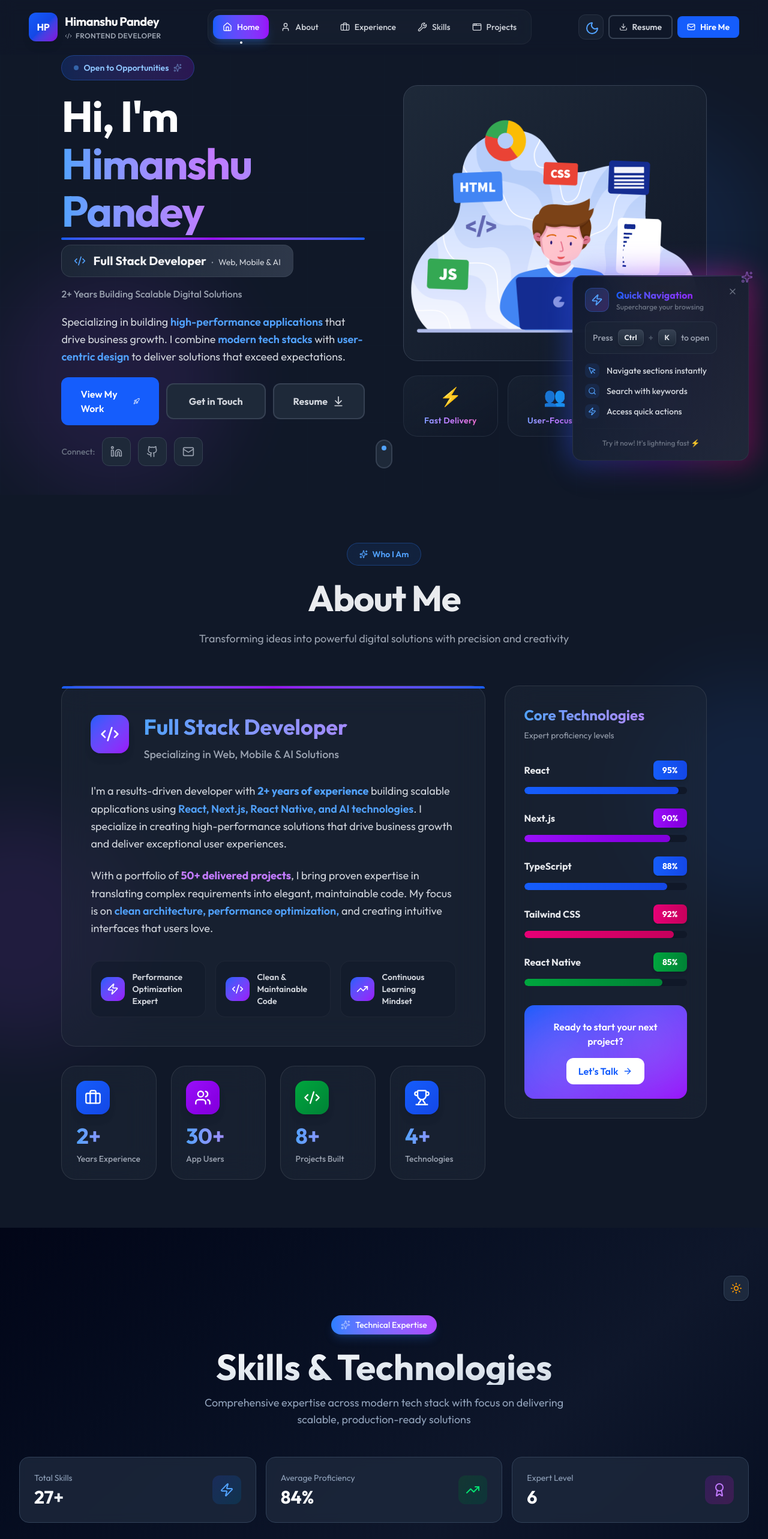
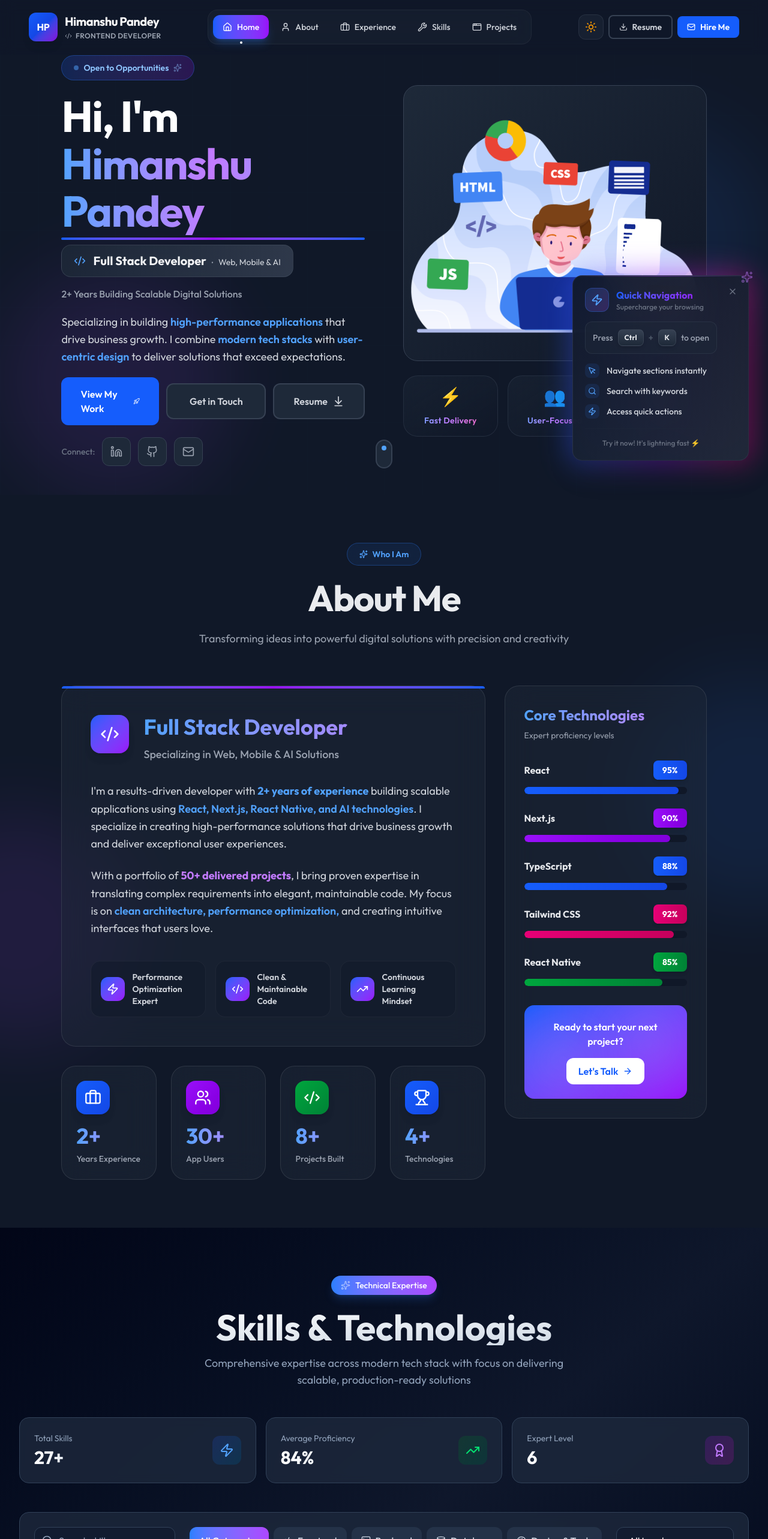
Before and after one commit to himanshudkp/portfolio-website, a Next.js app: page / in a window 1280 px wide. Shown: the top 2566 px of the page at 60% size. Built offline with nearby package versions, Linux system fonts and the light colour scheme; a web font is replaced by a local one.

Commit message:
updated cmd palette

```diff
--- a/src/components/CMDHintFooter.tsx
+++ b/src/components/CMDHintFooter.tsx
@@ -1,27 +1,16 @@
 "use client";
-import { getPlatform } from "@/utils";
-import { Command, Sparkles, Zap } from "lucide-react";
+import { Command, Zap } from "lucide-react";
 import { useTheme } from "@/hooks/useTheme";
-import { cn } from "@/utils";
+import { cn, getModifierKey } from "@/utils";
 
 export const CMDHintFooter = () => {
   const { isDark } = useTheme();
 
   return (
     <div className="relative group">
-      {/* Animated glow effect */}
       <div
         className={cn(
-          "absolute -inset-0.5 rounded-2xl blur-lg opacity-0 group-hover:opacity-100 transition-opacity duration-500",
-          isDark
-            ? "bg-gradient-to-r from-blue-600 via-purple-600 to-pink-600"
-            : "bg-gradient-to-r from-blue-400 via-purple-400 to-pink-400"
-        )}
-      />
-
-      <div
-        className={cn(
-          "relative flex items-center gap-3 rounded-2xl border backdrop-blur-xl px-5 py-3 shadow-lg transition-all duration-300 hover:scale-105 hover:shadow-xl",
+          "relative flex items-center gap-3 rounded-2xl border backdrop-blur-xl px-5 py-3",
           isDark
             ? "border-gray-700/50 bg-gradient-to-r from-gray-800/90 to-gray-900/90"
             : "border-gray-200/50 bg-gradient-to-r from-white/90 to-gray-50/90"
@@ -29,12 +18,12 @@ export const CMDHintFooter = () => {
       >
         {/* Icon with pulse effect */}
         <div className="relative">
-          <div
+          {/* <div
             className={cn(
               "absolute inset-0 rounded-lg blur-md animate-pulse",
               isDark ? "bg-blue-500/30" : "bg-blue-400/30"
             )}
-          />
+          /> */}
           <div
             className={cn(
               "relative flex items-center justify-center w-9 h-9 rounded-lg transition-colors",
@@ -73,7 +62,7 @@ export const CMDHintFooter = () => {
                   : "bg-gradient-to-b from-white to-gray-100 border-gray-300/50 text-gray-700 shadow-gray-300/50"
               )}
             >
-              {getPlatform() === "mac" ? "⌘" : "Ctrl"}
+              {getModifierKey}
             </kbd>
 
             <span
@@ -119,14 +108,6 @@ export const CMDHintFooter = () => {
             Quick Navigation
           </span>
         </div>
-
-        {/* Decorative sparkle */}
-        <Sparkles
-          className={cn(
-            "absolute -top-1 -right-1 h-4 w-4 animate-pulse",
-            isDark ? "text-purple-400" : "text-purple-500"
-          )}
-        />
       </div>
     </div>
   );
--- a/src/components/CMDIndicator.tsx
+++ b/src/components/CMDIndicator.tsx
@@ -1,6 +1,6 @@
 "use client";
 import { useState, useEffect, useCallback } from "react";
-import { getPlatform, cn } from "@/utils";
+import { cn, getModifierKey } from "@/utils";
 import { X, Sparkles, Zap, Search, MousePointer } from "lucide-react";
 import { useTheme } from "@/hooks/useTheme";
 import { useLocalStorage } from "@/hooks/useLocalStorage";
@@ -141,7 +141,7 @@ export const CMDIndicator = () => {
                   : "bg-gradient-to-b from-white to-gray-100 border-gray-300/50 text-gray-700"
               )}
             >
-              {getPlatform() === "mac" ? "⌘" : "Ctrl"}
+              {getModifierKey}
             </kbd>
             <span
               className={cn(
--- a/src/components/CMDPalette.tsx
+++ b/src/components/CMDPalette.tsx
@@ -343,7 +343,7 @@ export const CMDPalette = () => {
         </div>
 
         {/* Enhanced Keyboard Shortcut Hint */}
-        <div
+        {/* <div
           className={cn(
             "mt-6 text-center text-sm font-medium backdrop-blur-sm rounded-full inline-flex items-center gap-2 mx-auto px-4 py-2",
             isDark
@@ -378,7 +378,7 @@ export const CMDPalette = () => {
             K
           </kbd>
           <span>anytime</span>
-        </div>
+        </div> */}
       </div>
     </div>
   );
--- a/src/contexts/ThemeContext.tsx
+++ b/src/contexts/ThemeContext.tsx
@@ -1,6 +1,6 @@
 "use client";
 import { useLocalStorage } from "@/hooks/useLocalStorage";
-import { createContext, useEffect, useState, ReactNode } from "react";
+import { createContext, ReactNode } from "react";
 
 interface ThemeContextType {
   isDark: boolean;
@@ -13,20 +13,10 @@ export const ThemeContext = createContext<ThemeContextType | undefined>(
 
 export function ThemeProvider({ children }: { children: ReactNode }) {
   const [isDark, setIsDark] = useLocalStorage<boolean>("dark-theme", true);
-  const [mounted, setMounted] = useState(false);
-
-  useEffect(() => {
-    setMounted(true);
-    setIsDark(isDark === true ? true : false);
-  }, []);
 
   const toggleTheme = () => {
     setIsDark((prev) => !prev);
   };
-
-  if (!mounted) {
-    return null;
-  }
 
   return (
     <ThemeContext.Provider value={{ isDark, toggleTheme }}>
--- a/src/data/index.ts
+++ b/src/data/index.ts
@@ -563,4 +563,4 @@ export const EDUCATION: Education[] = [
   },
 ];
 
-export const EMAIL = "your.email@example.com"; // Your actual email address
+export const EMAIL = "himanshudkp@gmail.com"; // Your actual email address
--- a/src/sections/Header.tsx
+++ b/src/sections/Header.tsx
@@ -129,26 +129,13 @@ function ThemeToggle({ isDark, toggleTheme }: ThemeToggleProps) {
           ? "bg-gray-800/60 hover:bg-gray-700/80 border border-gray-700/50"
           : "bg-white/60 hover:bg-gray-50 border border-gray-200/60"
       )}
-      aria-label="Toggle theme"
+      aria-label="Toggle dark mode"
     >
-      <div className="relative h-5 w-5">
-        <Sun
-          className={cn(
-            "absolute inset-0 transition-all duration-300",
-            isDark
-              ? "rotate-90 scale-0 opacity-0"
-              : "rotate-0 scale-100 opacity-100 text-amber-500"
-          )}
-        />
-        <Moon
-          className={cn(
-            "absolute inset-0 transition-all duration-300",
-            isDark
-              ? "rotate-0 scale-100 opacity-100 text-blue-400"
-              : "-rotate-90 scale-0 opacity-0"
-          )}
-        />
-      </div>
+      {isDark ? (
+        <Sun className="h-5 w-5 text-amber-500 group-hover:rotate-180 transition-transform duration-500" />
+      ) : (
+        <Moon className="h-5 w-5 text-slate-600 group-hover:-rotate-12 transition-transform duration-500" />
+      )}
     </button>
   );
 }
@@ -266,15 +253,6 @@ function MobileMenu({
     onLinkClick(linkName);
   };
 
-  const iconMap = {
-    Home: House,
-    About: User,
-    Experience: Briefcase,
-    Skills: Wrench,
-    Projects: AppWindow,
-    Contact: Mail,
-  };
-
   return (
     <div
       className={cn(
@@ -288,7 +266,7 @@ function MobileMenu({
       <div className="px-4 py-6 sm:px-6">
         <ul className="mb-6 flex flex-col gap-2">
           {links.map((link) => {
-            const Icon = iconMap[link.name as keyof typeof iconMap];
+            const Icon = link.icon;
             const isSelected = selectedLink === link.name;
 
             return (
--- a/src/sections/Hero.tsx
+++ b/src/sections/Hero.tsx
@@ -16,10 +16,14 @@ import { SOCIAL_LINKS, TOP_5_TECH_STACK } from "@/data";
 
 const Lottie = dynamic(() => import("lottie-react"), {
   ssr: false,
+  loading: () => (
+    <div className="w-16 h-16 border-4 border-t-transparent border-gray-300 rounded-full animate-spin"></div>
+  ),
 });
 
-export default function Animation() {
+const Animation = () => {
   const [animationData, setAnimationData] = useState<object | null>(null);
+  const { isDark } = useTheme();
 
   useEffect(() => {
     import("@/data/web_dev.json").then((data) => {
@@ -32,16 +36,23 @@ export default function Animation() {
   }
 
   return (
+    <div
+      className={cn(
+        "relative overflow-hidden justify-center items-center flex rounded-3xl transition-all duration-300 hover:shadow-2xl w-auto h-115 pt-10",
+        isDark
+          ? "bg-gradient-to-br from-gray-800 to-gray-900 border border-gray-700"
+          : "bg-gradient-to-br from-white to-gray-50 border border-gray-200 shadow-lg"
+      )}
+    >
       <Lottie
         animationData={animationData}
         loop={true}
         autoplay={true}
         className="h-auto w-full"
-      // width={10}
-      // height={10}
       />
+    </div>
   );
-}
+};
 
 export const Hero = () => {
   const { isDark } = useTheme();
@@ -89,15 +100,10 @@ export const Hero = () => {
           <MainHeading />
           <Description />
 
-          {/* Key Highlights */}
-          {/* <KeyHighlights /> */}
-
-          {/* <TechStack /> */}
-
           <div className="flex flex-col items-center justify-center gap-3 sm:flex-row lg:justify-start">
             <a
               href="#projects"
-              className="group w-full inline-flex items-center justify-center gap-2 font-semibold transition-colors duration-200 rounded-xl px-8 py-4 font-bold bg-blue-600 text-white hover:bg-blue-700"
+              className="group w-full inline-flex items-center justify-center gap-2 font-semibold transition-colors duration-200 rounded-xl px-8 py-4 bg-blue-600 text-white hover:bg-blue-700"
             >
               <span>View My Work</span>
               <Rocket className="ml-2 h-4 w-4 transition-transform group-hover:translate-x-1" />
@@ -105,7 +111,7 @@ export const Hero = () => {
             <a
               href="#contact"
               className={cn(
-                "w-full inline-flex items-center justify-center gap-2 font-semibold transition-colors duration-200 rounded-xl px-8 py-4 font-bold",
+                "w-full inline-flex items-center justify-center gap-2 font-semibold transition-colors duration-200 rounded-xl px-8 py-4 ",
                 isDark
                   ? "border-2 border-gray-700 bg-gray-800 text-gray-300 hover:bg-gray-700 hover:text-white"
                   : "border-2 border-gray-300 bg-white text-gray-700 hover:bg-gray-100"
@@ -117,7 +123,7 @@ export const Hero = () => {
               href="./resume.pdf"
               download
               className={cn(
-                "w-full sm:w-auto inline-flex items-center justify-center gap-2 font-semibold transition-colors duration-200 rounded-xl px-8 py-4 font-bold",
+                "w-full sm:w-auto inline-flex items-center justify-center gap-2 font-semibold transition-colors duration-200 rounded-xl px-8 py-4",
                 isDark
                   ? "border-2 border-gray-700 bg-gray-800 text-gray-300 hover:bg-gray-700 hover:text-white"
                   : "border-2 border-gray-300 bg-white text-gray-700 hover:bg-gray-100"
@@ -133,7 +139,7 @@ export const Hero = () => {
 
         {/* Animation & Stats Section */}
         <div className="flex flex-col gap-6 justify-center">
-          <AnimationWrapper />
+          <Animation />
           <ImpactMetrics />
         </div>
       </div>
@@ -366,22 +372,6 @@ function TechStack() {
   );
 }
 
-function AnimationWrapper() {
-  const { isDark } = useTheme();
-  return (
-    <div
-      className={cn(
-        "relative overflow-hidden justify-center items-center flex rounded-3xl transition-all duration-300 hover:shadow-2xl w-auto h-115 pt-10",
-        isDark
-          ? "bg-gradient-to-br from-gray-800 to-gray-900 border border-gray-700"
-          : "bg-gradient-to-br from-white to-gray-50 border border-gray-200 shadow-lg"
-      )}
-    >
-      <Animation />
-    </div>
-  );
-}
-
 function ImpactMetrics() {
   const { isDark } = useTheme();
 
--- a/src/sections/Skills.tsx
+++ b/src/sections/Skills.tsx
@@ -346,26 +346,6 @@ export const Skills = () => {
       )}
     >
       <div className="mx-auto max-w-7xl">
-        {/* Dark Mode Toggle */}
-        <div className="flex justify-end mb-6">
-          <button
-            onClick={toggleTheme}
-            className={cn(
-              "p-2.5 rounded-xl border transition-all duration-300 group shadow-sm",
-              isDark
-                ? "bg-slate-800 border-slate-700 hover:bg-slate-700"
-                : "bg-white border-slate-200 hover:bg-slate-50"
-            )}
-            aria-label="Toggle dark mode"
-          >
-            {isDark ? (
-              <Sun className="h-5 w-5 text-amber-500 group-hover:rotate-180 transition-transform duration-500" />
-            ) : (
-              <Moon className="h-5 w-5 text-slate-600 group-hover:-rotate-12 transition-transform duration-500" />
-            )}
-          </button>
-        </div>
-
         {/* Header */}
         <div
           className={cn(
--- a/src/utils/index.ts
+++ b/src/utils/index.ts
@@ -27,3 +27,5 @@ export const getPlatform = (): Platform => {
   }
   return "other";
 };
+
+export const getModifierKey = getPlatform() === "mac" ? "⌘" : "Ctrl";
```
Also changed, not shown: 1 other file (tests, documents, lock files or other folders). Lines whose indentation alone changed are shown as unchanged.
